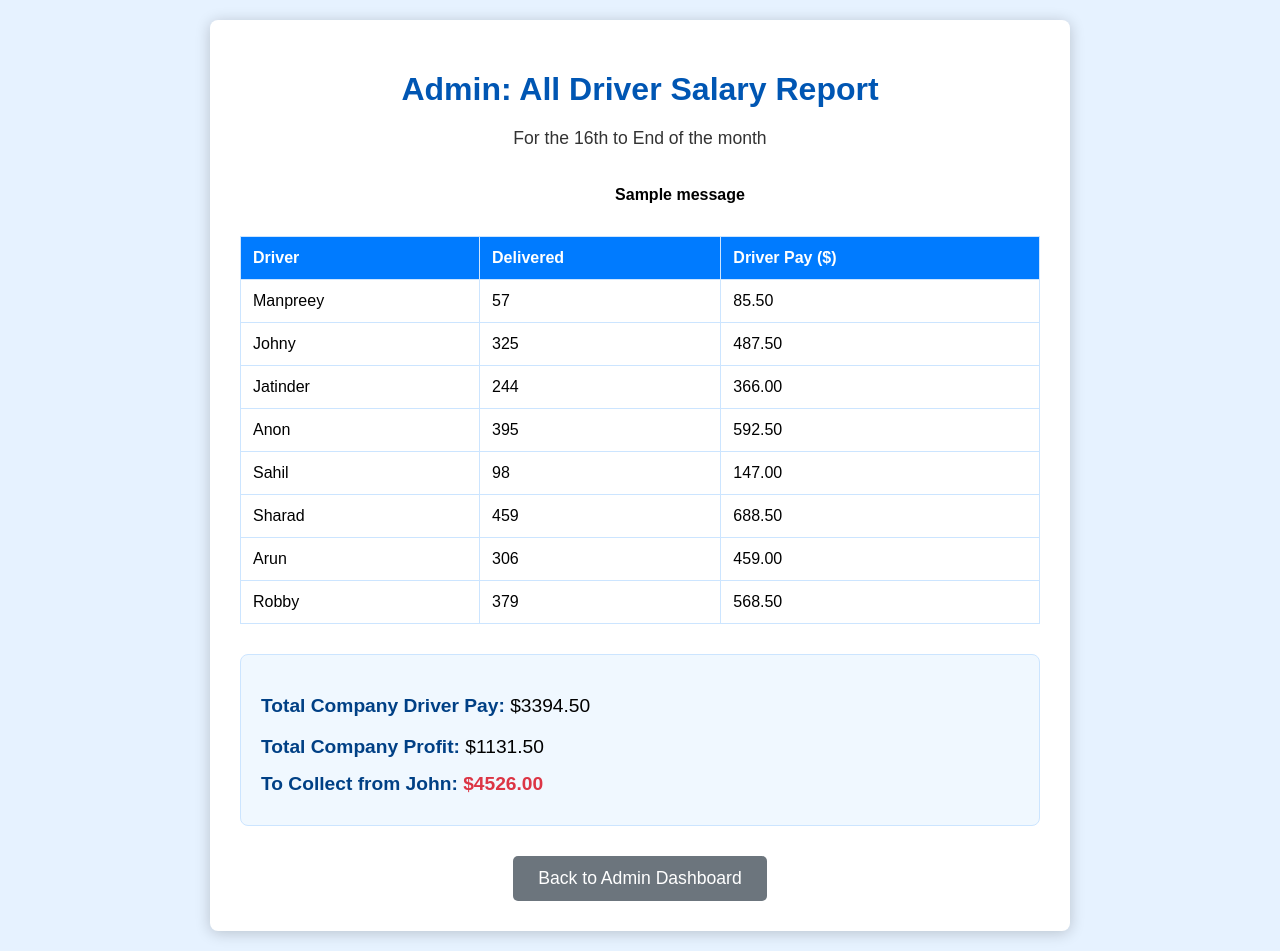
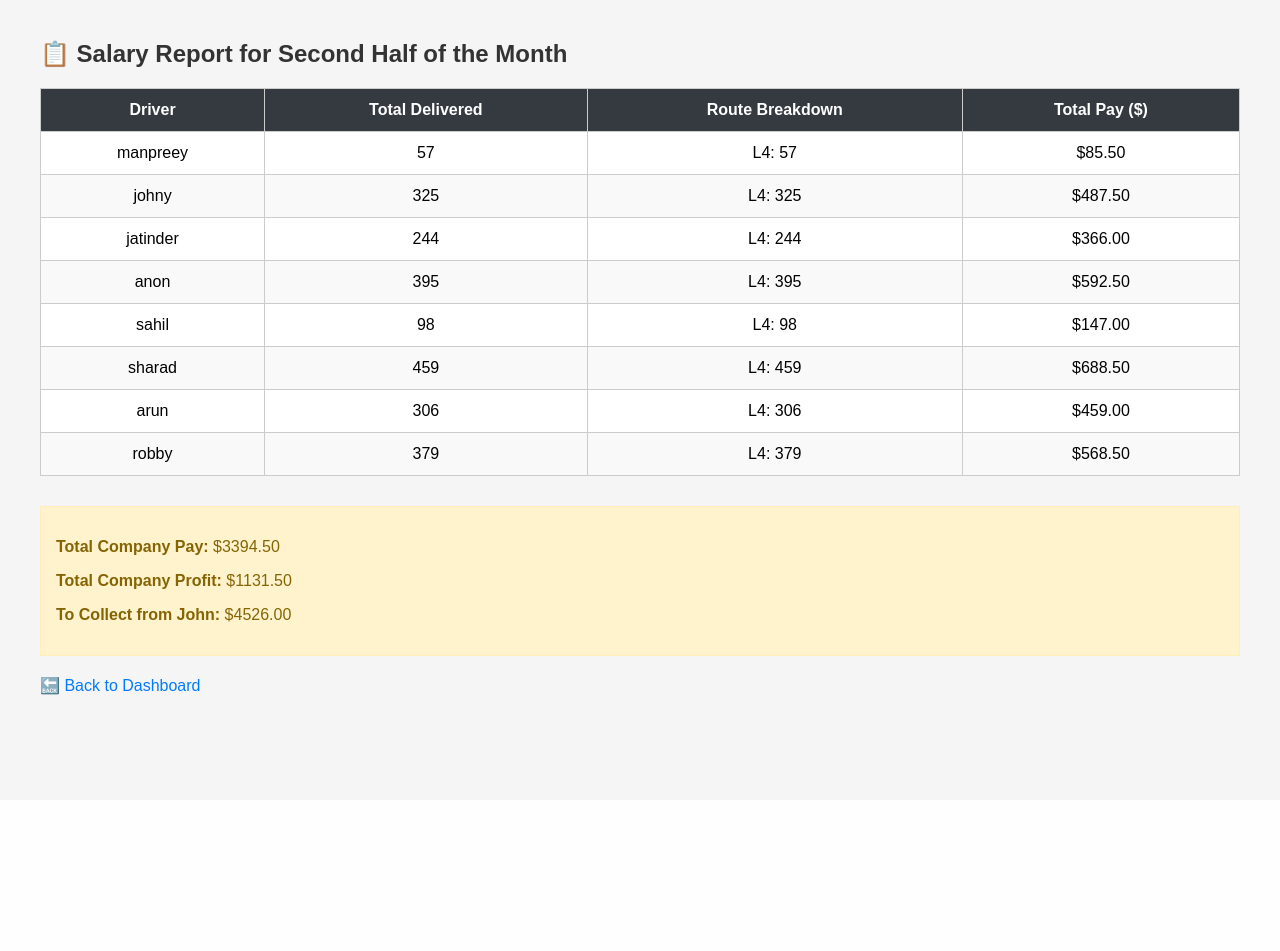
Before and after one commit to STLORAANA/driver, a Flask app: page /admin/salary_report/second in a window 1280 px wide. After the commit the page ends 695 px from the top, so only its background shows below. Run offline with Flask 3, Linux system fonts and the light colour scheme; the visitor is signed in with stand-in values (Sample User, id 1); one stand-in notice (Sample message) is shown.

Commit message:
Add route-wise delivery breakdown to salary report

```diff
--- a/driver/app.py
+++ b/driver/app.py
@@ -3,7 +3,7 @@ app = Flask(__name__)
 from datetime import datetime, date
 import csv, os
 
-from driver.user import USERS, RATE_PER_PACKAGE
+from user import USERS, RATE_PER_PACKAGE
 
 
 
@@ -140,6 +140,45 @@ def logout():
     return redirect(url_for('login'))
 
 # ------------------- ADMIN ROUTES -------------------
+@app.route('/admin/driver_details_by_date', methods=['GET', 'POST'])
+def driver_details_by_date():
+    if 'username' not in session or session['username'] != 'admin':
+        flash("🚫 Access denied.")
+        return redirect(url_for('dashboard'))
+
+    driver_data = []
+    selected_date = None
+
+    if request.method == 'POST':
+        selected_date = request.form.get('selected_date')
+        if selected_date:
+            for filename in os.listdir(DATA_DIR):
+                if filename.endswith(".csv"):
+                    username = filename[:-4]
+                    if username == 'admin' or username not in USERS:
+                        continue
+                    csv_path = get_csv_path(username)
+                    if not os.path.exists(csv_path):
+                        continue
+
+                    with open(csv_path, newline='') as f:
+                        reader = csv.DictReader(f)
+                        for row in reader:
+                            if row["Date"] == selected_date:
+                                driver_data.append({
+                                    "username": username,
+                                    "route": row["Route"],
+                                    "delivered": row["Delivered"],
+                                    "main_id": row["Main ID"],
+                                    "your_id": row["Your ID"],
+                                })
+
+            if not driver_data:
+                flash(f"❌ No data found for {selected_date}.")
+
+    return render_template('admin_driver_details_by_date.html',
+                           driver_data=driver_data,
+                           selected_date=selected_date)
 
 @app.route('/admin/add_entry', methods=['GET', 'POST'])
 def admin_add_entry():
@@ -167,7 +206,6 @@ def admin_add_entry():
 
     current_date = date.today().isoformat()
     return render_template("admin_add_entry.html", users=non_admin_users, current_date=current_date)
-
 
 @app.route('/admin/salary_report/<half>')
 def admin_salary_report(half):
@@ -197,10 +235,20 @@ def admin_salary_report(half):
                                 delivered = int(r["Delivered"])
                                 driver_pay = float(r["DriverPay($)"])
                                 profit = float(r["Profit($)"])
+                                route = r["Route"]
 
-                                summary_data.setdefault(username_from_file, {"delivered": 0, "pay": 0})
+                                if username_from_file not in summary_data:
+                                    summary_data[username_from_file] = {
+                                        "delivered": 0,
+                                        "pay": 0,
+                                        "routes": {}
+                                    }
+
                                 summary_data[username_from_file]["delivered"] += delivered
                                 summary_data[username_from_file]["pay"] += driver_pay
+                                summary_data[username_from_file]["routes"][route] = \
+                                    summary_data[username_from_file]["routes"].get(route, 0) + delivered
+
                                 total_company_pay += driver_pay
                                 total_company_profit += profit
                             except (ValueError, KeyError) as e:
--- a/driver/templates/admin_dashboard.html
+++ b/driver/templates/admin_dashboard.html
@@ -44,6 +44,8 @@
             <a href="{{ url_for('admin_salary_report', half='first') }}">📄 View All Drivers 1-15 Report</a>
             <a href="{{ url_for('admin_salary_report', half='second') }}">📄 View All Drivers 16-End Report</a>
             <a href="{{ url_for('admin_generate_all_summary_csv') }}">📥 Generate All Summary CSV</a>
+            <li><a href="{{ url_for('driver_details_by_date') }}">🔍 View Driver Details by Date</a></li>
+
         </div>
         <div class="logout-link">
             <a href="{{ url_for('logout') }}">Logout</a>
--- a/driver/templates/admin_salary_report.html
+++ b/driver/templates/admin_salary_report.html
@@ -1,73 +1,93 @@
 <!DOCTYPE html>
-<html lang="en">
+<html>
 <head>
-    <meta charset="UTF-8">
-    <meta name="viewport" content="width=device-width, initial-scale=1.0">
-    <title>Admin: All Driver Salary Report</title>
+    <title>Salary Report</title>
     <style>
-        body { font-family: sans-serif; background-color: #e6f2ff; margin: 0; padding: 20px; display: flex; flex-direction: column; align-items: center; }
-        .container { background-color: #fff; padding: 30px; border-radius: 8px; box-shadow: 0 2px 15px rgba(0,0,0,0.2); width: 90%; max-width: 800px; text-align: center; }
-        h1 { color: #0056b3; margin-bottom: 20px; }
-        .report-period { font-size: 1.1em; color: #333; margin-bottom: 25px; }
-        .flash-messages { margin-bottom: 20px; width: 100%; }
-        .flash-messages li { list-style: none; padding: 12px; margin-bottom: 8px; border-radius: 5px; font-weight: bold; }
-        .flash-messages li.error { background-color: #ffe0e0; color: #d32f2f; border: 1px solid #d32f2f; }
-        table { width: 100%; border-collapse: collapse; margin-bottom: 25px; }
-        th, td { border: 1px solid #cce5ff; padding: 12px; text-align: left; }
-        th { background-color: #007bff; color: white; }
-        .summary-totals { margin-top: 30px; text-align: left; background-color: #f0f8ff; padding: 20px; border-radius: 8px; border: 1px solid #cce5ff; }
-        .summary-totals p { font-size: 1.2em; margin-bottom: 10px; }
-        .summary-totals strong { color: #004085; }
-        .final-total { font-size: 1.3em; font-weight: bold; color: #dc3545; margin-top: 15px; }
-        .back-button { display: inline-block; margin-top: 30px; padding: 12px 25px; background-color: #6c757d; color: white; text-decoration: none; border-radius: 5px; transition: background-color 0.3s ease; font-size: 1.1em; }
-        .back-button:hover { background-color: #5a6268; }
+        body {
+            font-family: Arial, sans-serif;
+            margin: 40px;
+            background-color: #f5f5f5;
+        }
+
+        h2, h3 {
+            color: #333;
+        }
+
+        table {
+            width: 100%;
+            border-collapse: collapse;
+            background-color: white;
+        }
+
+        th, td {
+            border: 1px solid #ccc;
+            padding: 12px;
+            text-align: center;
+        }
+
+        th {
+            background-color: #343a40;
+            color: white;
+        }
+
+        tr:nth-child(even) {
+            background-color: #f9f9f9;
+        }
+
+        .summary {
+            margin-top: 30px;
+            background-color: #fff3cd;
+            padding: 15px;
+            border: 1px solid #ffeeba;
+            color: #856404;
+        }
+
+        a {
+            display: inline-block;
+            margin-top: 20px;
+            text-decoration: none;
+            color: #007bff;
+        }
+
+        a:hover {
+            text-decoration: underline;
+        }
     </style>
 </head>
 <body>
-    <div class="container">
-        <h1>Admin: All Driver Salary Report</h1>
-        <p class="report-period">For the {{ '1st to 15th' if half == 'first' else '16th to End' }} of the month</p>
+    <h2>📋 Salary Report for {{ half|capitalize }} Half of the Month</h2>
 
-        {% with messages = get_flashed_messages(with_categories=true) %}
-            {% if messages %}
-                <ul class="flash-messages">
-                    {% for category, message in messages %}
-                        <li class="{{ category if category == 'error' else 'success' }}">{{ message }}</li>
-                    {% endfor %}
-                </ul>
-            {% endif %}
-        {% endwith %}
-
-        {% if summary %}
     <table>
         <thead>
             <tr>
                 <th>Driver</th>
-                        <th>Delivered</th>
-                        <th>Driver Pay ($)</th>
+                <th>Total Delivered</th>
+                <th>Route Breakdown</th>
+                <th>Total Pay ($)</th>
             </tr>
         </thead>
         <tbody>
-                    {% for driver, data in summary.items() %}
+            {% for user, data in summary.items() %}
             <tr>
-                            <td>{{ driver.capitalize() }}</td>
+                <td>{{ user }}</td>
                 <td>{{ data.delivered }}</td>
-                            <td>{{ "%.2f"|format(data.pay) }}</td>
+                <td>
+                    {% for route, count in data.routes.items() %}
+                        {{ route }}: {{ count }}<br>
+                    {% endfor %}
+                </td>
+                <td>${{ '%.2f'|format(data.pay) }}</td>
             </tr>
             {% endfor %}
         </tbody>
     </table>
 
-            <div class="summary-totals">
-                <p><strong>Total Company Driver Pay:</strong> ${{ "%.2f"|format(total_company_pay) }}</p>
-                <p><strong>Total Company Profit:</strong> ${{ "%.2f"|format(total_company_profit) }}</p>
-                <p class="final-total"><strong>To Collect from John:</strong> ${{ "%.2f"|format(to_collect_from_john) }}</p>
+    <div class="summary">
+        <p><strong>Total Company Pay:</strong> ${{ '%.2f'|format(total_company_pay) }}</p>
+        <p><strong>Total Company Profit:</strong> ${{ '%.2f'|format(total_company_profit) }}</p>
+        <p><strong>To Collect from John:</strong> ${{ '%.2f'|format(to_collect_from_john) }}</p>
     </div>
-        {% else %}
-            <p>No data available for this report period.</p>
-        {% endif %}
 
-      <a href="{{ url_for('dashboard') }}" class="back-button">Back to Admin Dashboard</a>
-    </div>
+    <a href="{{ url_for('dashboard') }}">🔙 Back to Dashboard</a>
 </body>
 </html>
```
Also changed, not shown: driver/templates/admin_driver_details_by_date.html (added, +115 -0 lines). Lines whose indentation alone changed are shown as unchanged.
